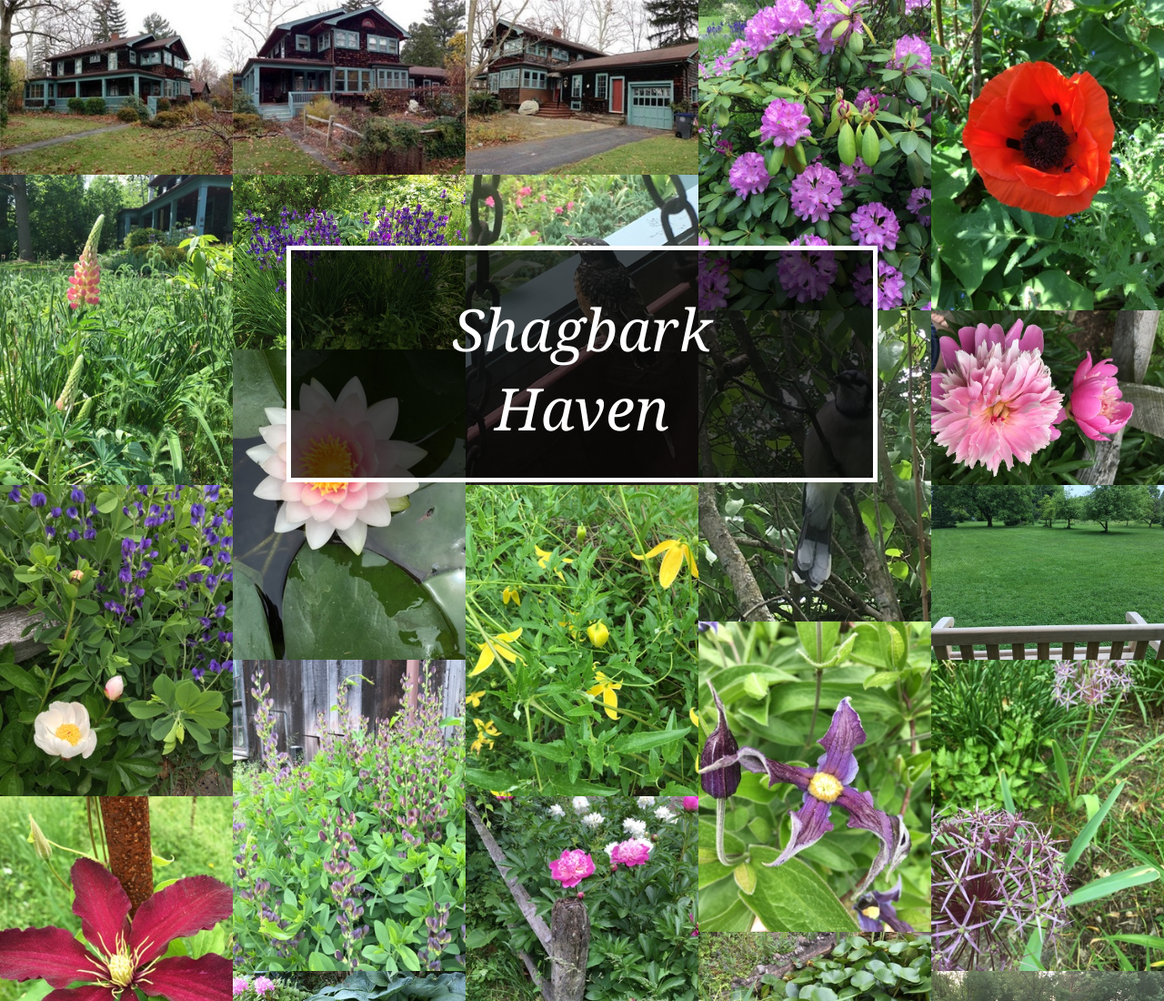
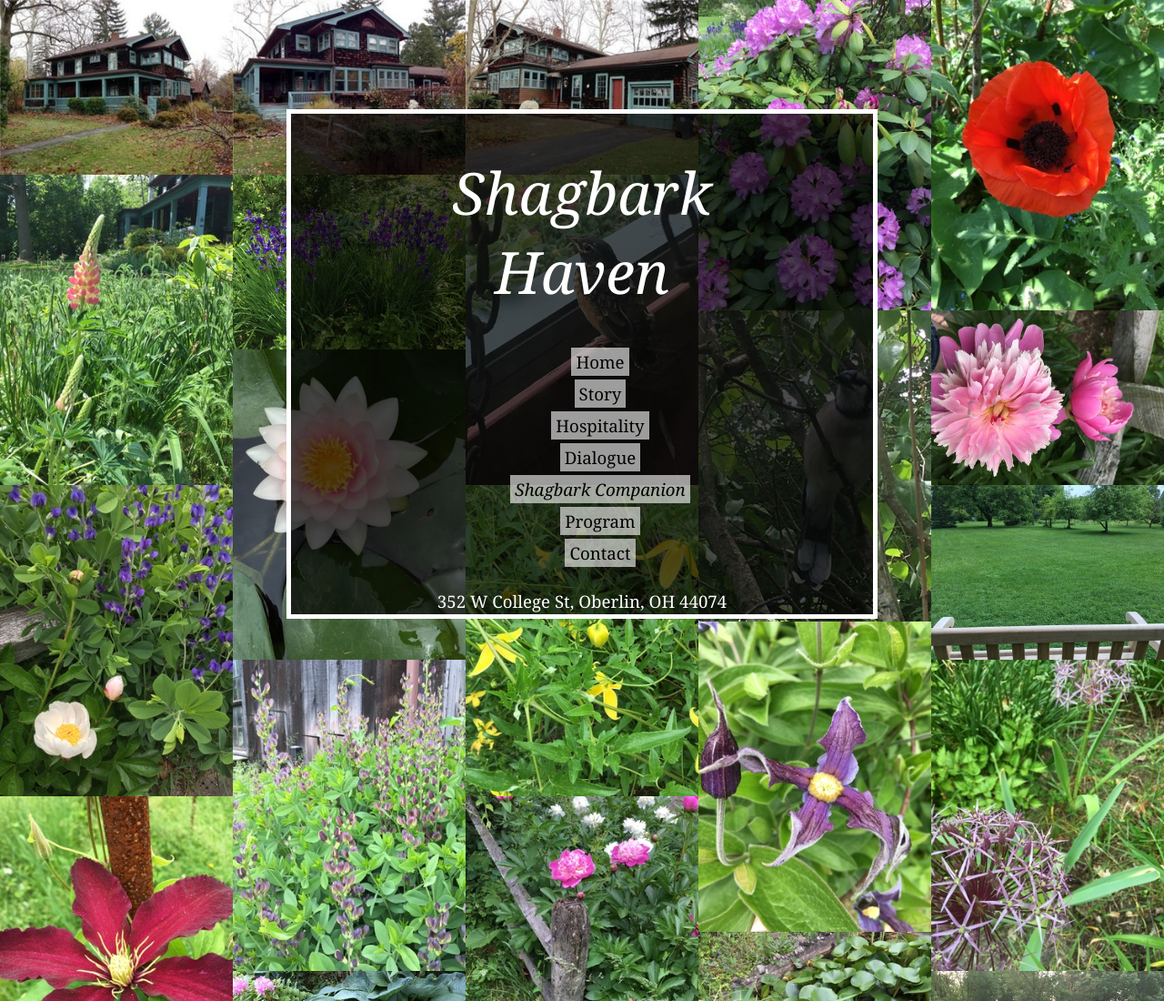
Before and after one commit to brannondorsey/shagbarkhaven, a plain HTML site: page index.html in a window 1280 px wide. Shown: the top 1100 px of the page at 91% size. Drawn offline with nearby package versions, Linux system fonts and the light colour scheme.

Commit message:
Add links

```diff
--- a/index.html
+++ b/index.html
@@ -24,7 +24,7 @@
 			left: 0;
 			right: 0;
 			width: 50%;
-			height: 250px;
+			height: 550px;
 			margin: auto;
 			text-align: center;
 			font-family: georgia;
@@ -36,7 +36,33 @@
 		#text-content h1 {
 			font-size: 48pt;
 			font-weight: normal;
+		}
 
+		ul {
+
+			font-size: 14pt;
+			text-decoration: none;
+			list-style: none;
+		}
+
+		li {
+			padding-bottom: 10px;
+
+		}
+
+		a {
+			color: black;
+			background-color: rgba(255, 255, 255, 0.6);
+			padding: 3px 5px;
+			text-decoration: none;
+		}
+
+		a:hover {
+			background-color: white;
+		}
+
+		p {
+			font-size: 14pt;
 		}
 
 	</style>
@@ -44,6 +70,16 @@
 <body>
 	<div id="text-content">
 		<h1><em>Shagbark<br>Haven</em><h1>
+		<ul>
+			<li><a href="#">Home</a></li>
+			<li><a href="#">Story</a></li>
+			<li><a href="#">Hospitality</a></li>
+			<li><a href="#">Dialogue</a></li>
+			<li><a href="#"><i>Shagbark Companion</i></a></li>
+			<li><a href="#">Program</a></li>
+			<li><a href="#">Contact</a></li>
+		</ul>
+		<p>352 W College St, Oberlin, OH 44074</p>
 	</div>
 	<div class='clearfix mosaicflow'>
 		<div class='mosaicflow__item'><img src='images/resized/IMG_1068.JPG' width='200'></div>
```
